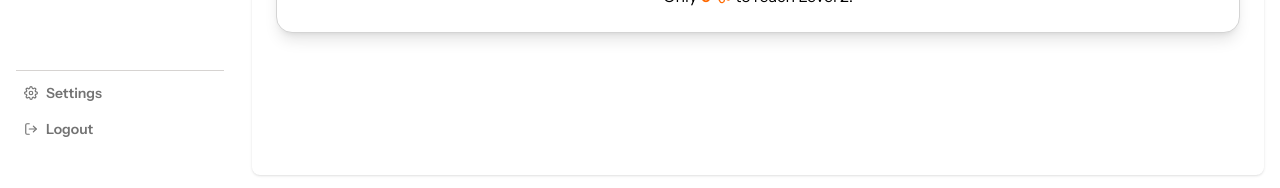
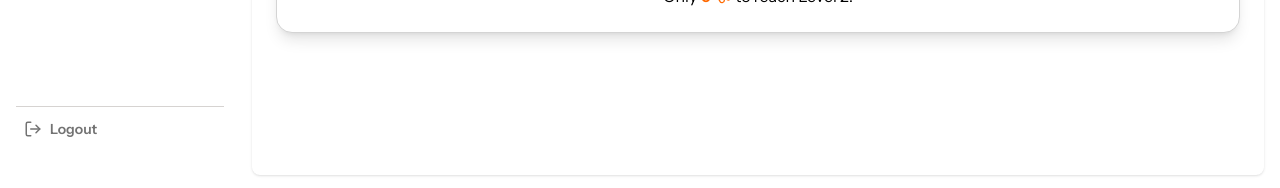
Before and after one commit to samuelngry/Coinly, a React (Vite) app in the folder client/: page /pet in a window 1280 px wide. Shown: the part 641-829 px from the top of the page. Built offline with nearby package versions, Linux system fonts and the light colour scheme; no server answers; a web font is replaced by a local one.

Commit message:
feat: allow users to logout when they click on the logout button on the sidebar on medium and above screens

```diff
--- a/client/src/components/sidebar/SidebarFooter.jsx
+++ b/client/src/components/sidebar/SidebarFooter.jsx
@@ -1,29 +1,23 @@
 import React from 'react'
-import { FiSettings, FiLogOut } from 'react-icons/fi'
+import { FiLogOut } from 'react-icons/fi'
 import { NavLink } from 'react-router-dom'
 
-const routes = [
-    { to: '/settings', label: 'Settings', icon: <FiSettings /> },
-    { to: '/logout', label: 'Logout', icon: <FiLogOut /> },
-]
+const SidebarFooter = () => {
+  const handleLogout = () => {
+        localStorage.removeItem("token");
+        // Add your logout logic here (e.g., redirect to login page, clear user state, etc.)
+        window.location.href = "/login"; // or use your router's navigation
+    };
 
-const SidebarFooter = () => {
   return (
     <div className='space-y-2 border-t border-stone-300 pt-2 mb-8 mt-auto mr-4'>
-      {routes.map(({ to, label, icon }) => (
-        <NavLink
-            key={to}
-            to={to}
-            className={({ isActive }) =>
-                `block text-sm flex items-center gap-2 px-2 py-1 rounded transition-colors ${
-                    isActive ? 'bg-orange-500 text-white font-semibold mr-4' : 'text-neutral-500 font-semibold hover:bg-stone-200 mr-4'
-                }`
-            }
-        >
-            {icon}
-            {label}
-        </NavLink>
-      ))}
+      <button
+        onClick={handleLogout}
+        className='w-full cursor-pointer text-sm flex items-center gap-2 px-2 py-1 rounded transition-colors text-neutral-500 font-semibold hover:bg-stone-200 mr-4'
+      >
+        <FiLogOut className='text-lg' />
+        Logout
+      </button>
     </div>
   )
 }
```
